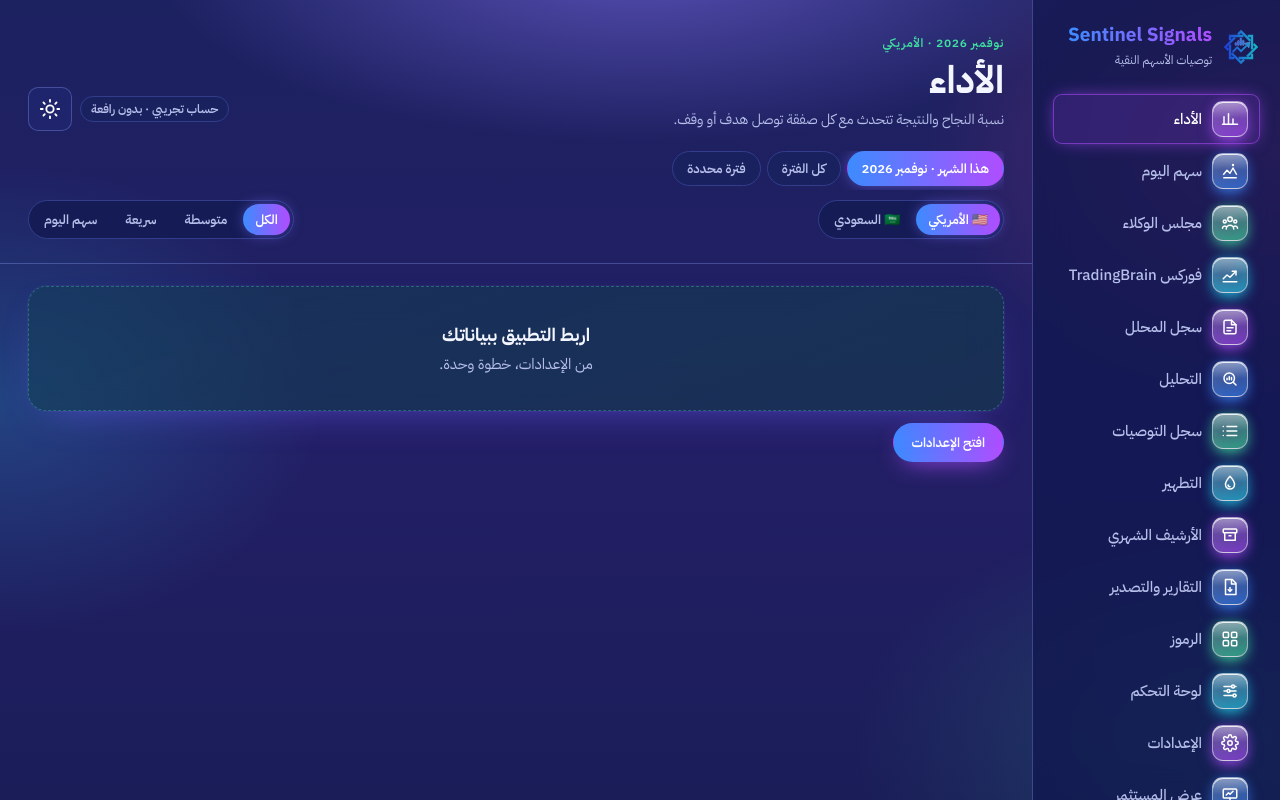
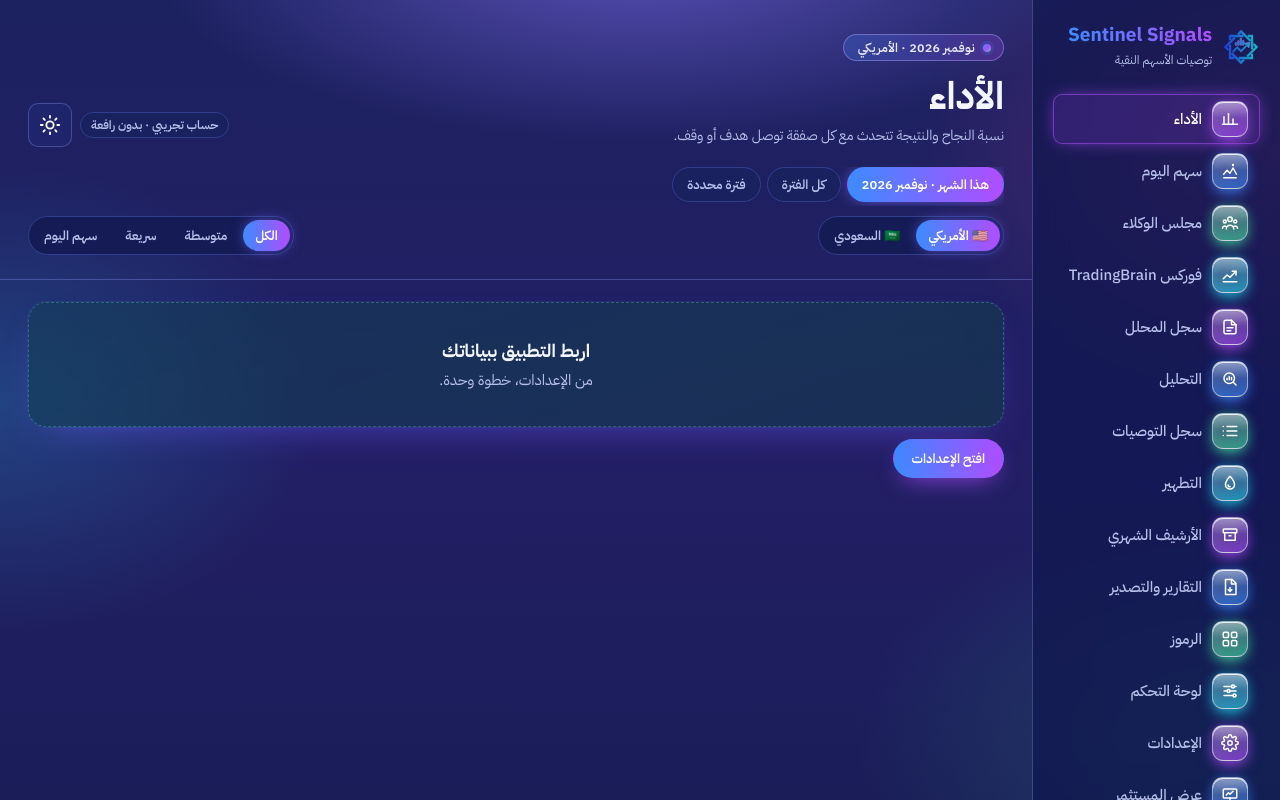
Before and after one commit to 3pp3ll/sentinel-app, a plain HTML site: page index.html in a window 1280 px wide. Drawn offline with Linux system fonts and the light colour scheme.

Commit message:
العنوان الصغير فوق اسم الصفحة: شارة أجمل ونص مفيد لكل قسم
- شارة بنقطة متدرجة وخلفية خفيفة بالثيمين بدل النص البرتقالي.
- صفحات الفترة تبقى (نوفمبر · الأمريكي)، والباقي حالة القسم: فوركس · Demo · EURUSDm،
  المجلس · تجريبي، سهم اليوم · اليوم X من 30، وغيرها.
- الكاش sentinel-v60.

Co-Authored-By: Claude Opus 5.5 <noreply@anthropic.com>
Claude-Session: https://claude.ai/code/session_018F3kHqzh5cP9ehGZvTx9QA

```diff
--- a/forex.js
+++ b/forex.js
@@ -393,5 +393,5 @@
     if (s.dataset.fxS) { F[s.dataset.fxS] = s.value; saveF(); }
   });
 
-  window.FX = { page: page, load: load, sources: FX_SOURCES, _stats: stats, _sample: sample };
+  window.FX = { page: page, load: load, sources: FX_SOURCES, info: function () { return DATA && DATA.bot ? DATA.bot : { symbol: "EURUSDm" }; }, _stats: stats, _sample: sample };
 })();
--- a/index.html
+++ b/index.html
@@ -90,8 +90,9 @@
 /* العنوان */
 :root[data-theme="neon"] .hero { background: transparent; border-color: var(--glass-brd); }
 :root:is([data-theme="neon"],[data-theme="corp"]) .hero .lattice { display: none; }
-:root[data-theme="neon"] .eyebrow { color: var(--accent2); }
-:root[data-theme="corp"] .eyebrow, :root[data-theme="corp"] .pitch-brand { color: var(--accent2-text); }
+:root[data-theme="neon"] .eyebrow { color: #E9E6FF; background: linear-gradient(90deg, rgba(61,139,255,.22), rgba(176,77,255,.22)); border-color: rgba(176,160,255,.45); }
+:root[data-theme="corp"] .pitch-brand { color: var(--accent2-text); }
+:root[data-theme="corp"] .eyebrow { color: #1D3FA8; background: linear-gradient(90deg, #EEF3FF, #E6F7FA); border-color: #CFDCFA; }
 :root[data-theme="neon"] .brand svg g, :root[data-theme="corp"] .brand svg g { stroke: var(--accent); }
 :root[data-theme="neon"] .brand b { background: var(--grad); -webkit-background-clip: text; background-clip: text; color: transparent; }
 /* الأزرار والاختيارات: متدرجة */
@@ -207,7 +208,9 @@ main { min-width: 0; padding-block: 0 64px; padding-left: max(28px, env(safe-are
 .hero .lattice { position: absolute; inset: 0; width: 100%; height: 100%; color: var(--accent); opacity: .14; pointer-events: none;
   -webkit-mask-image: linear-gradient(to left, #000, transparent 70%); mask-image: linear-gradient(to left, #000, transparent 70%); }
 .hero-in { position: relative; display: flex; flex-wrap: wrap; gap: 14px; align-items: end; justify-content: space-between; }
-.eyebrow { font-size: 12px; letter-spacing: .06em; color: var(--accent); font-weight: 600; }
+/* العنوان الصغير فوق اسم الصفحة: شارة فيها نقطة متدرجة، ويكتب الفترة والسوق أو حالة القسم */
+.eyebrow { display: inline-flex; align-items: center; gap: 8px; font: 600 12.5px/1.2 var(--f-body); letter-spacing: .02em; color: var(--fg); padding: 5px 12px 5px 14px; border-radius: 999px; border: 1px solid var(--line); background: var(--accent-soft); margin-bottom: 8px; }
+.eyebrow::before { content: ""; width: 8px; height: 8px; border-radius: 50%; flex: none; background: linear-gradient(135deg, #3D8BFF, #B04DFF 55%, #3FE0A0); box-shadow: 0 0 0 3px rgba(61,139,255,.15); }
 h1 { font: 700 clamp(26px, 4vw, 38px)/1.15 var(--f-display); margin: 6px 0 0; text-wrap: balance; }
 .hero p { margin: 6px 0 0; color: var(--muted); max-width: 62ch; font-size: 14px; }
 .chips { display: flex; gap: 8px; flex-wrap: wrap; align-items: center; }
@@ -640,6 +643,18 @@ ol.steps { margin: 0; padding-inline-start: 20px; display: grid; gap: 6px; font-
   var DECIDED = { tp1: 1, tp2: 1, stopped: 1, timeout: 1 };
   function decidedAt(s) { return (s.status === "tp1" || s.status === "tp2") ? D(s.tp1_at || s.closed_at) : (s.status === "stopped" || s.status === "timeout") ? D(s.closed_at) : null; }
   function isWin(s) { return s.status === "tp1" || s.status === "tp2" || (s.status === "timeout" && (s.pnl || 0) > 0); }
+  // العنوان الصغير للصفحات اللي ما لها فترة وسوق: حالة القسم بدل كلمة Sentinel
+  var EYEBROW = {
+    council: function () { return "المجلس · " + (CN && CN.mode === "paper" ? "تجريبي" : CN && CN.mode ? "ظل" : "مجلس الوكلاء"); },
+    forex: function () { var b = window.FX && window.FX.info ? window.FX.info() : null; return "فوركس · Demo" + (b && b.symbol ? " · " + b.symbol : ""); },
+    deep: function () { var ds = D((DEEP && DEEP.trial_start) || "2026-11-17"), dd = Math.max(1, Math.min(30, Math.floor((new Date() - ds) / 864e5) + 1)); return "سهم اليوم · اليوم " + dd + " من 30"; },
+    alog: function () { return "محلل Sentinel · تيليجرام"; },
+    settings: function () { return "الحساب والمظهر"; },
+    archive: function () { return "كل الشهور"; },
+    control: function () { return "إعدادات التوصيات"; },
+    symbols: function () { return "السوق الأمريكي والسعودي"; },
+    pitch: function () { return "تجربة 30 يوم · أرقام فعلية"; }
+  };
   function trialStart() { return DATA && DATA.trial_start ? D(DATA.trial_start) : null; }
 
   function periodRange(p) {
@@ -1745,7 +1760,7 @@ ol.steps { margin: 0; padding-inline-start: 20px; display: grid; gap: 6px; font-
     document.querySelectorAll("#nav a").forEach(function (a) { a.classList.toggle("on", a.getAttribute("href") === "#" + current); });
     $("page-title").textContent = TITLES[current]; $("top-title").textContent = TITLES[current];
     var range = periodRange();
-    $("eyebrow").textContent = current === "deep" || current === "council" || current === "forex" || current === "alog" || current === "settings" || current === "archive" || current === "control" || current === "symbols" || current === "pitch" ? "Sentinel" : range.label + " · " + MKT[state.market].slice(MKT[state.market].indexOf(" ") + 1) + (state.strat === "all" ? "" : " · " + stratName(state.strat));
+    $("eyebrow").textContent = EYEBROW[current] ? EYEBROW[current]() : range.label + " · " + MKT[state.market].slice(MKT[state.market].indexOf(" ") + 1) + (state.strat === "all" ? "" : " · " + stratName(state.strat));
     $("page-desc").textContent = { alog: "كل تحليل من محلل Sentinel على تيليجرام: أرقامه وسيناريوهاته وبطاقته، ونتيجته بعد 5 أيام تداول.", council: "سكالبينق سريع على أسهم شرعية: 15 وكيل يرفعون تقاريرهم للرئيس كل دقيقة، وهو يقرر الدخول والخروج.", forex: "سكالبينق بالثواني على حساب Exness Demo: حالة البوت، والمحللين، والصفقات بعد التكاليف. قراءة فقط.", deep: "تحليل عميق يومي: الشارت وعليه الدخول والوقف والأهداف ونسبة كل هدف من تاريخ السهم نفسه.", overview: "نسبة النجاح والنتيجة تتحدث مع كل صفقة توصل هدف أو وقف.", analysis: "وين نربح ووين نخسر: حسب حجم الشركة والمصدر والسعر والتوقيت، مع قراءة تلقائية.", signals: "كل توصية طلعت في الفترة ونتيجتها.", purify: "كم تطهّر من أرباح كل صفقة، والربح بعد التطهير.", archive: "كل شهر بعداده، والسابق محفوظ.", reports: "صدّر أداء أي فترة كملف.", symbols: "شغّل أو أوقف التوصيات لكل رمز، مقسمة حسب السوق.", control: "حجم الصفقة والأهداف والروابط والمشتركين.", settings: "الربط والمظهر والتثبيت.", pitch: "ملخص التجربة كاملة بالأرقام الفعلية، ووش تعلمنا، والقرارات اللي أخذناها." }[current];
     $("demo-chip").hidden = !DEMO;
     var rt = $("res-top"); rt.hidden = current !== "signals";
--- a/sw.js
+++ b/sw.js
@@ -1,5 +1,5 @@
 /* Sentinel: يفتح التطبيق بدون نت من آخر نسخة. البيانات دائماً من GitHub ومن Worker المجلس والمحلل. */
-const CACHE = "sentinel-v59";
+const CACHE = "sentinel-v60";
 const SHELL = ["./", "./index.html", "./forex.js", "./manifest.webmanifest", "./icons/icon-192.png", "./icons/icon-512.png"];
 self.addEventListener("install", (e) => { e.waitUntil(caches.open(CACHE).then((c) => c.addAll(SHELL)).then(() => self.skipWaiting())); });
 self.addEventListener("activate", (e) => {
```
